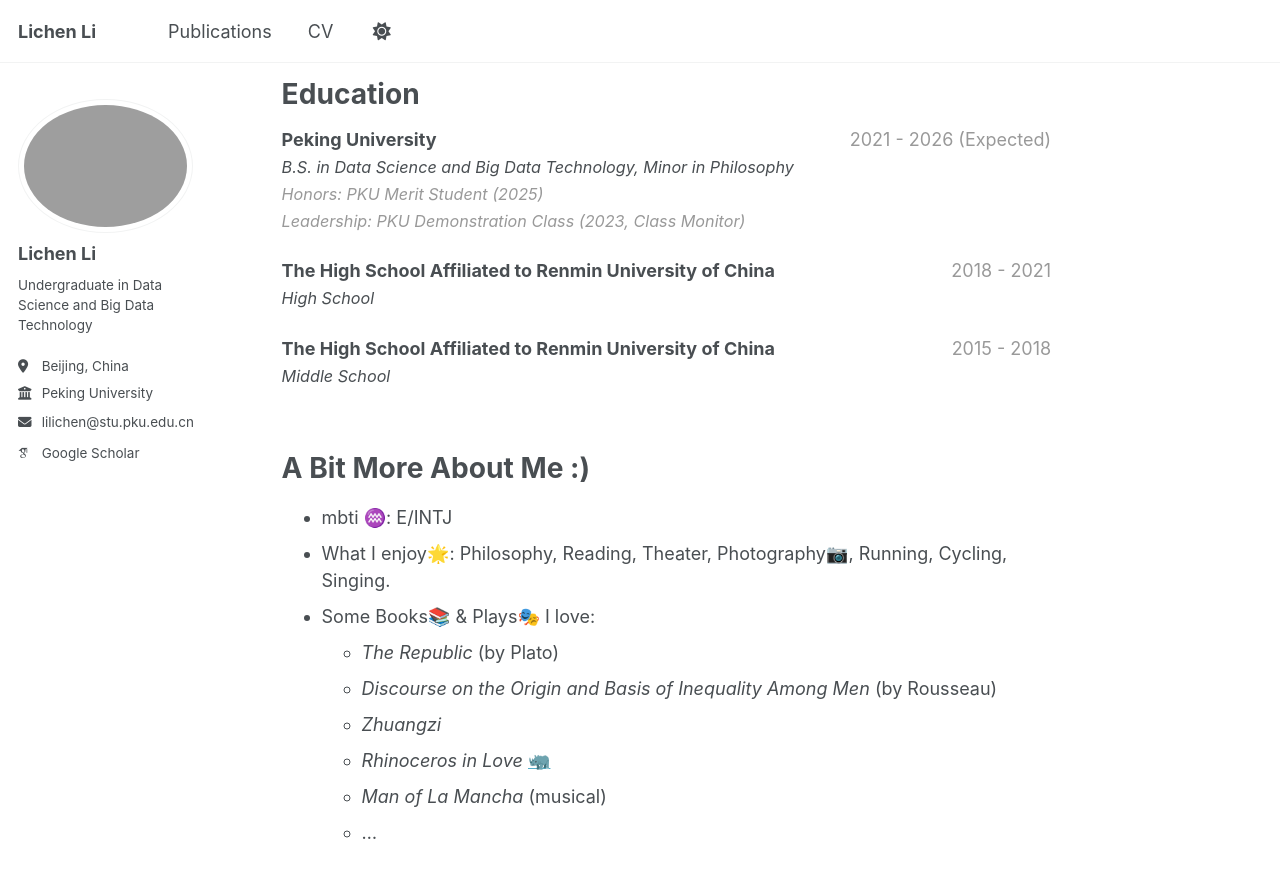
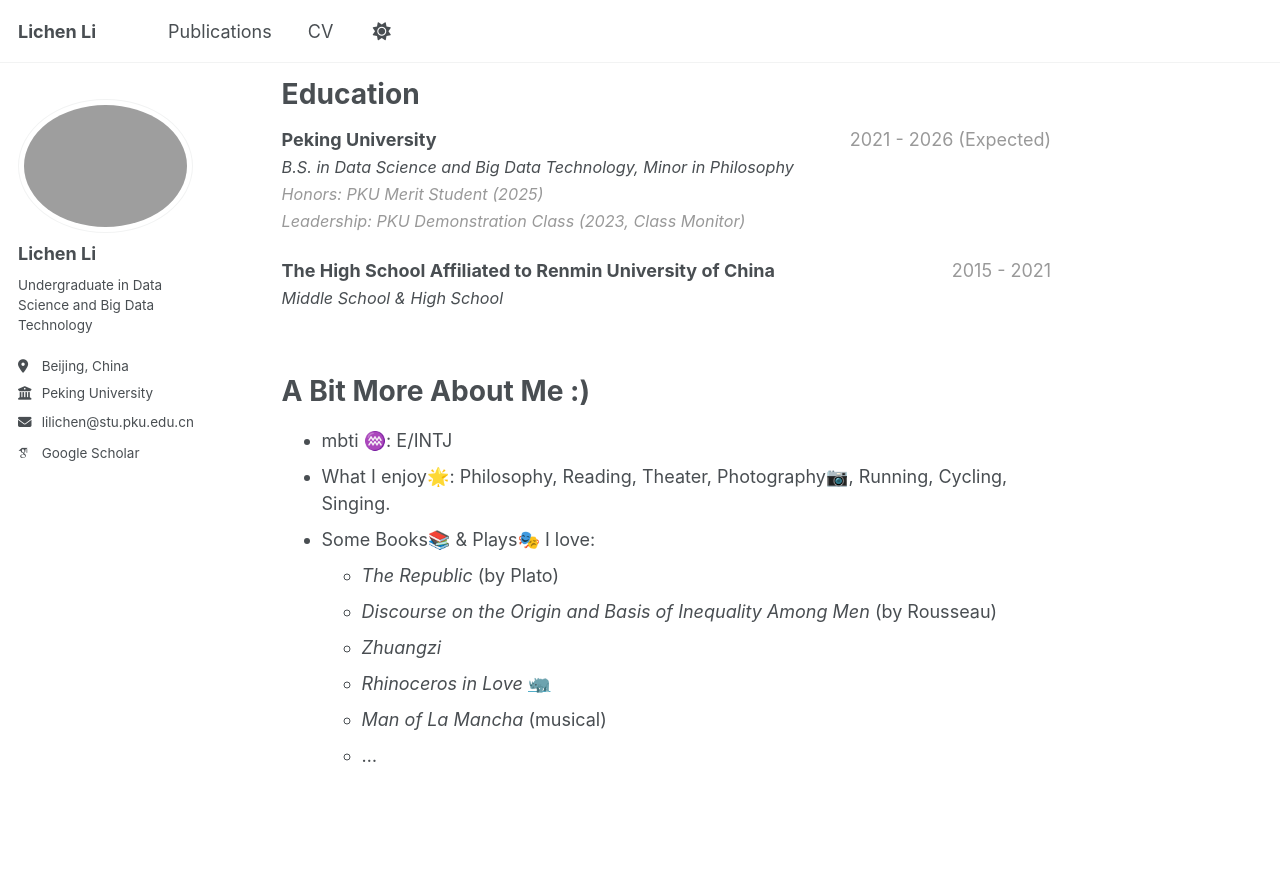
Before and after one commit to LichenLillc/LichenLillc.github.io, a Jekyll site: the page built from _pages/about.md, in a window 1280 px wide and 900 px high, scrolled down 955 px. Shown: the top 878 px of the window. Built offline with Jekyll 4.4.1, drawn with Linux system fonts in a browser that asks for light colours; some web fonts are replaced; a script that is not in the unit is left out.

Commit message:
Update education timeline in about.md

```diff
--- a/_pages/about.md
+++ b/_pages/about.md
@@ -43,11 +43,8 @@ Education
 <span style="color: #999; font-size: 0.9em;">*Honors: PKU Merit Student (2025)*</span> <br>
 <span style="color: #999; font-size: 0.9em;">*Leadership: PKU Demonstration Class (2023, Class Monitor)*</span> <br>
 
-**The High School Affiliated to Renmin University of China** <span style="float: right; color: #999;">2018 - 2021</span> <br>
-<span style="font-size: 0.9em;">*High School*</span> <br>
-
-**The High School Affiliated to Renmin University of China** <span style="float: right; color: #999;">2015 - 2018</span> <br>
-<span style="font-size: 0.9em;">*Middle School*</span> <br>
+**The High School Affiliated to Renmin University of China** <span style="float: right; color: #999;">2015 - 2021</span> <br>
+<span style="font-size: 0.9em;">*Middle School & High School*</span> <br>
 
 <div style="height: 40px;"></div>
 
```
